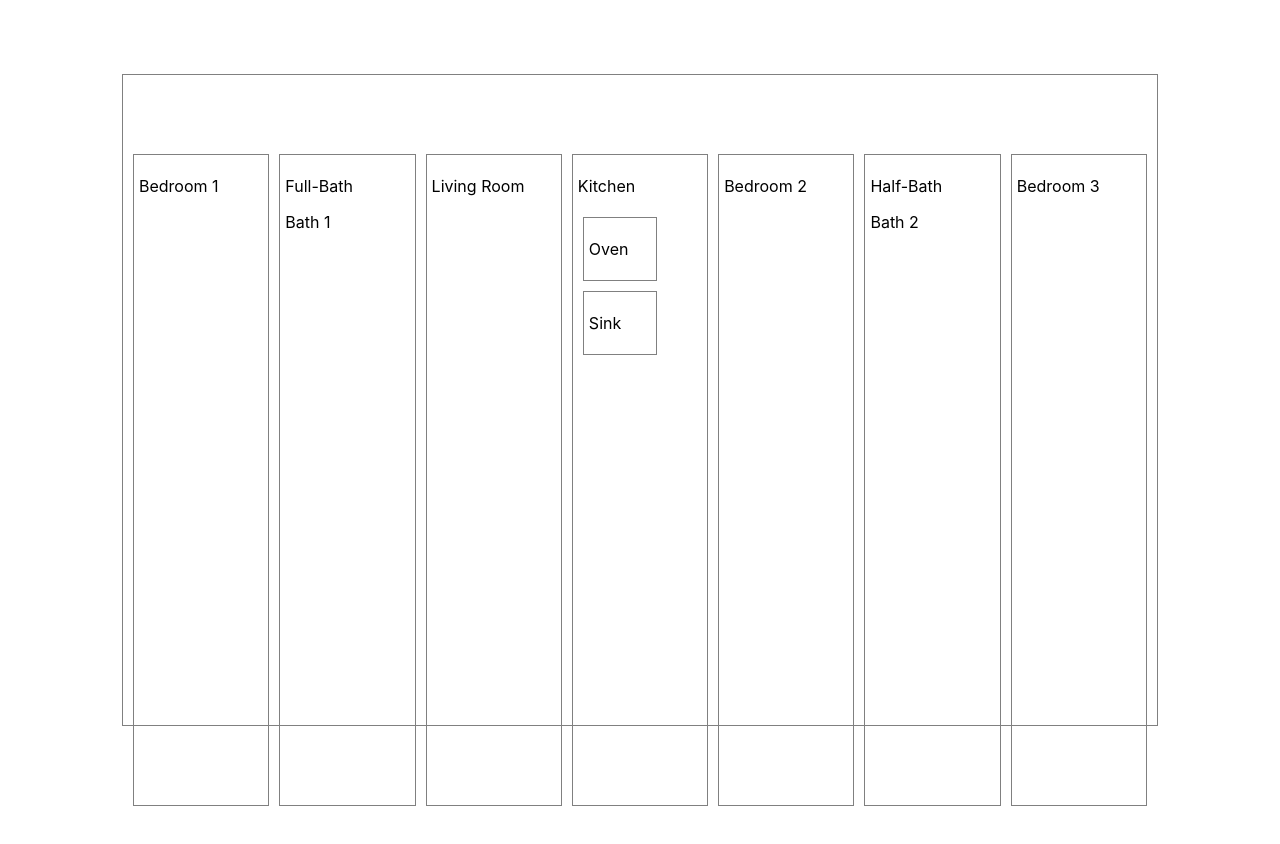
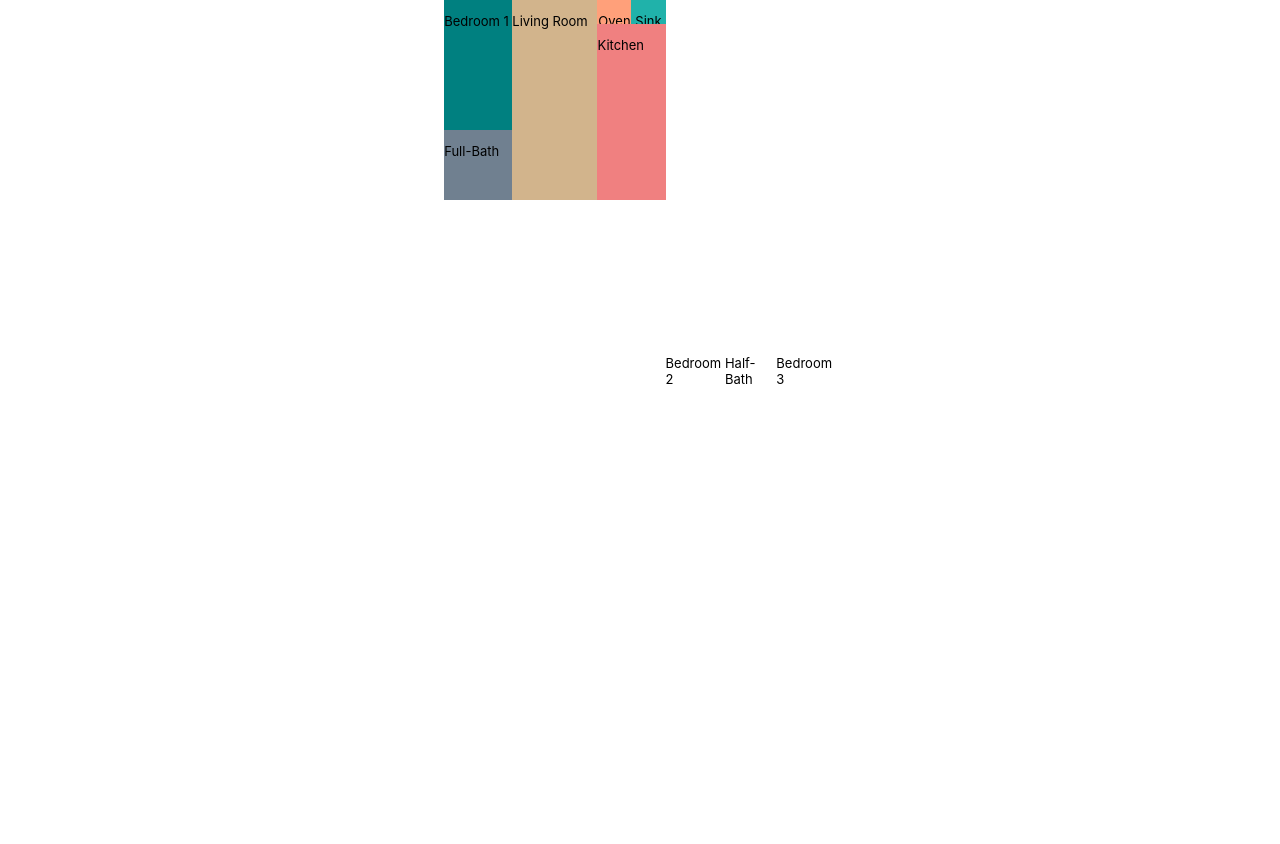
Before and after one commit to shakestuffup73/floorplan-lab, a React (Create React App) app: page / in a window 1280 px wide. Shown: the top 844 px of the page. After the commit the page ends 800 px from the top, so only its background shows below. Built offline with nearby package versions, Linux system fonts and the light colour scheme.

Commit message:
update background colors, top widths

```diff
--- a/src/App.css
+++ b/src/App.css
@@ -1,56 +1,84 @@
-div {
-  border: 1px solid grey;
-  margin: 5px;
-  padding: 5px;
-}
-
 body {
   display: flex;
+  flex-direction: row;
   justify-content: center;
-  align-items: center;
-  min-height: 100vh;
+  min-height: 50vh;
+  font-size: small;
   margin: 0;
 }
 
-body > div {
-  width: 80%;
-  height: 80vh;
-}
-
-#bed1 {
-
-}
-
-#bed2 {
-
-}
-
-#bed3{
-
-}
-
-#halfbath {
-
-}
-
-#fullbath {
-
+#bottom {
+  width: 100%;
+  display: flex;
+  flex-direction: row;
+  align-self: flex-end;
 }
 
 #livroom {
+  height: 25vh;
+  align-self: flex-start;
+  width: 50%;
+  background-color: tan;
+}
 
+#living {
+  height: 25vh;
+}
 
+#left {
+  display: flex;
+  flex-direction: column;
+  align-self: flex-start;
+  align-items: flex-start;
+  height: 25vh;
+  width: 40%;
+}
+
+#right {
+  display: flex;
+  flex-direction: column;
+  width: 40%;
+}
+
+#bed-1 {
+  height: 65%;
+  width: 100%;
+  align-self: flex-start;
+  background-color: teal;
+}
+
+#Full-Bath {
+  height: 35%;
+  background-color: slategray;
+  width: 100%;
 }
 
 #kitchen {
   display: flex;
   flex-direction: column;
+  align-self: flex-start;
+  height: 22vh;
+  width: 100%;
+  background-color: lightcoral;
+}
+
+#ovensink {
+  display: flex;
+  flex-direction: row;
+  width: 100%;
+  height: 3vh;
+  text-align: center;
 }
 
 #oven {
+  background-color: lightsalmon;
   width: 50%;
+  align-self: flex-start;
 }
 
+
 #sink {
+  background-color: lightseagreen;
   width: 50%;
+  align-self: flex-start;
 }
--- a/src/Bath.jsx
+++ b/src/Bath.jsx
@@ -1,9 +1,8 @@
 const Bath = (props) => {
   return (
     <>
-    <div className="bathroom" id={`bath-${props.bathSize}`}>
+    <div className="bathroom" id={`${props.bathSize}`}>
       <p>{props.bathSize}</p>
-      <p>{props.bath}</p>
     </div>
     </>
   );
--- a/src/Floorplan.jsx
+++ b/src/Floorplan.jsx
@@ -6,13 +6,19 @@ import LivingRoom from './LivingRoom';
 const Floorplan = () => {
   return (
     <>
-      <Bedroom bedNum={1} id="bed1" />
-      <Bath bathSize={'Full-Bath'} bath={'Bath 1'} id="fullbath" />
-      <LivingRoom id="livroom" />
-      <Kitchen id="kitchen" />
-      <Bedroom bedNum={2} id="bed2" />
-      <Bath bathSize={'Half-Bath'} bath={'Bath 2'} id="halfbath" />
-      <Bedroom bedNum={3} id="bed3" />
+      <div id="left">
+        <Bedroom bedNum={1} />
+        <Bath bathSize={'Full-Bath'} bath={'Bath 1'} />
+      </div>
+      <div id="livroom">
+        <LivingRoom />
+      </div>
+        <Kitchen />
+      <div id="bottom">
+        <Bedroom bedNum={2} />
+        <Bath bathSize={'Half-Bath'} bath={'Bath 2'} />
+        <Bedroom bedNum={3} />
+      </div>
     </>
   );
 }
--- a/src/Kitchen.jsx
+++ b/src/Kitchen.jsx
@@ -4,11 +4,15 @@ import Sink from "./Sink";
 const Kitchen = (props) => {
   return (
     <>
-    <div id="kitchen">
-      <p>Kitchen</p>
-      <Oven id="oven" />
-      <Sink id="sink" />
-    </div>
+      <div id="right">
+        <div id="ovensink">
+          <Oven />
+          <Sink />
+        </div>
+        <div id="kitchen">
+          <p>Kitchen</p>
+        </div>
+      </div>
     </>
   );
 }
--- a/src/LivingRoom.jsx
+++ b/src/LivingRoom.jsx
@@ -1,7 +1,7 @@
 const LivingRoom = (props) => {
   return (
     <>
-    <div id="livingRoom">
+    <div id="living">
       <p>Living Room</p>
     </div>
     </>
--- a/src/Oven.jsx
+++ b/src/Oven.jsx
@@ -1,7 +1,7 @@
 const Oven = () => {
   return (
     <>
-      <div class="stacked" id="oven">
+      <div id="oven">
         <p>Oven</p>
       </div>
     </>
--- a/src/Sink.jsx
+++ b/src/Sink.jsx
@@ -1,7 +1,7 @@
 const Sink = (props) => {
   return (
     <>
-      <div class="stacked" id="sink">
+      <div id="sink">
         <p>Sink</p>
       </div>
     </>
```
